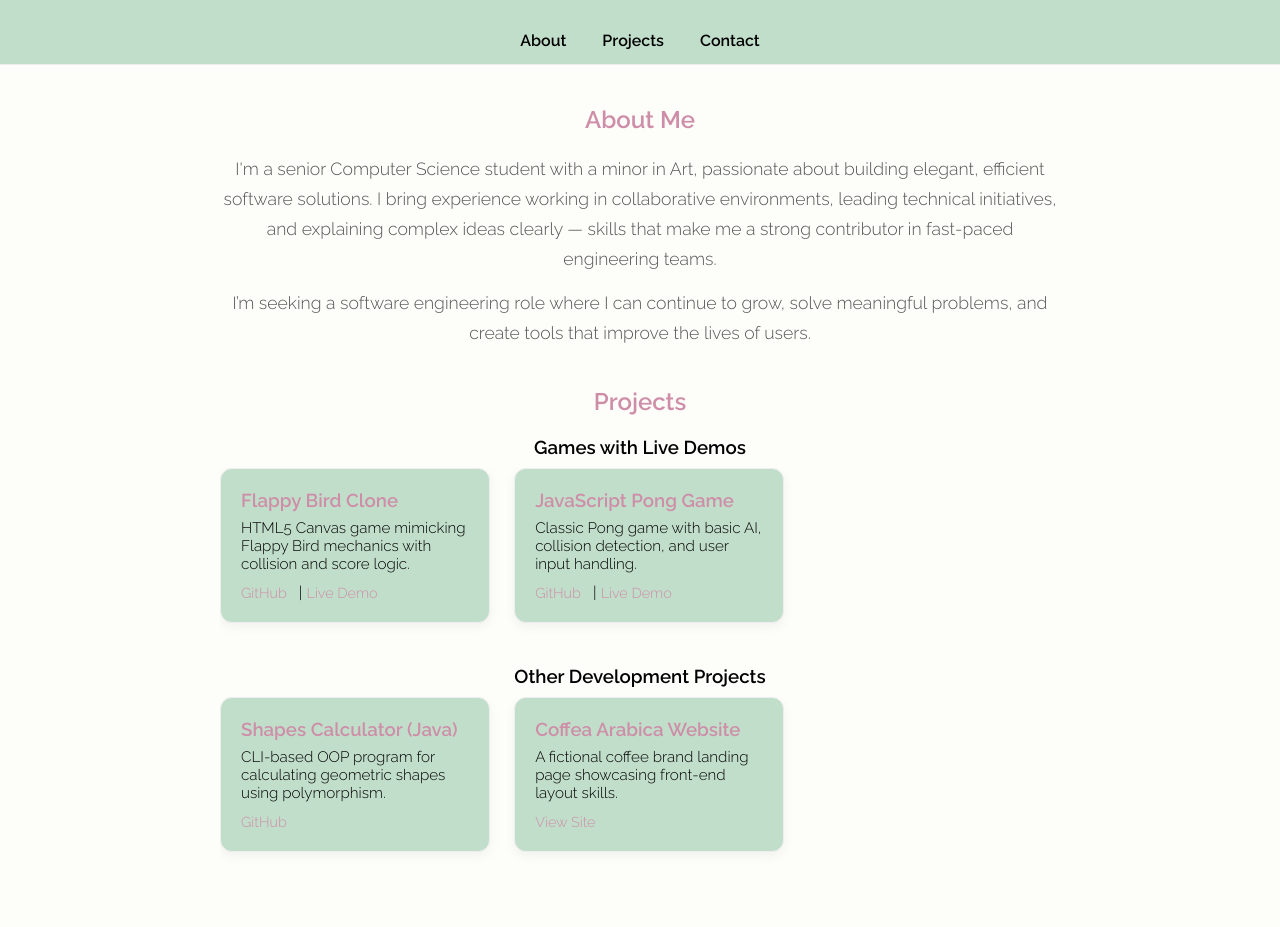
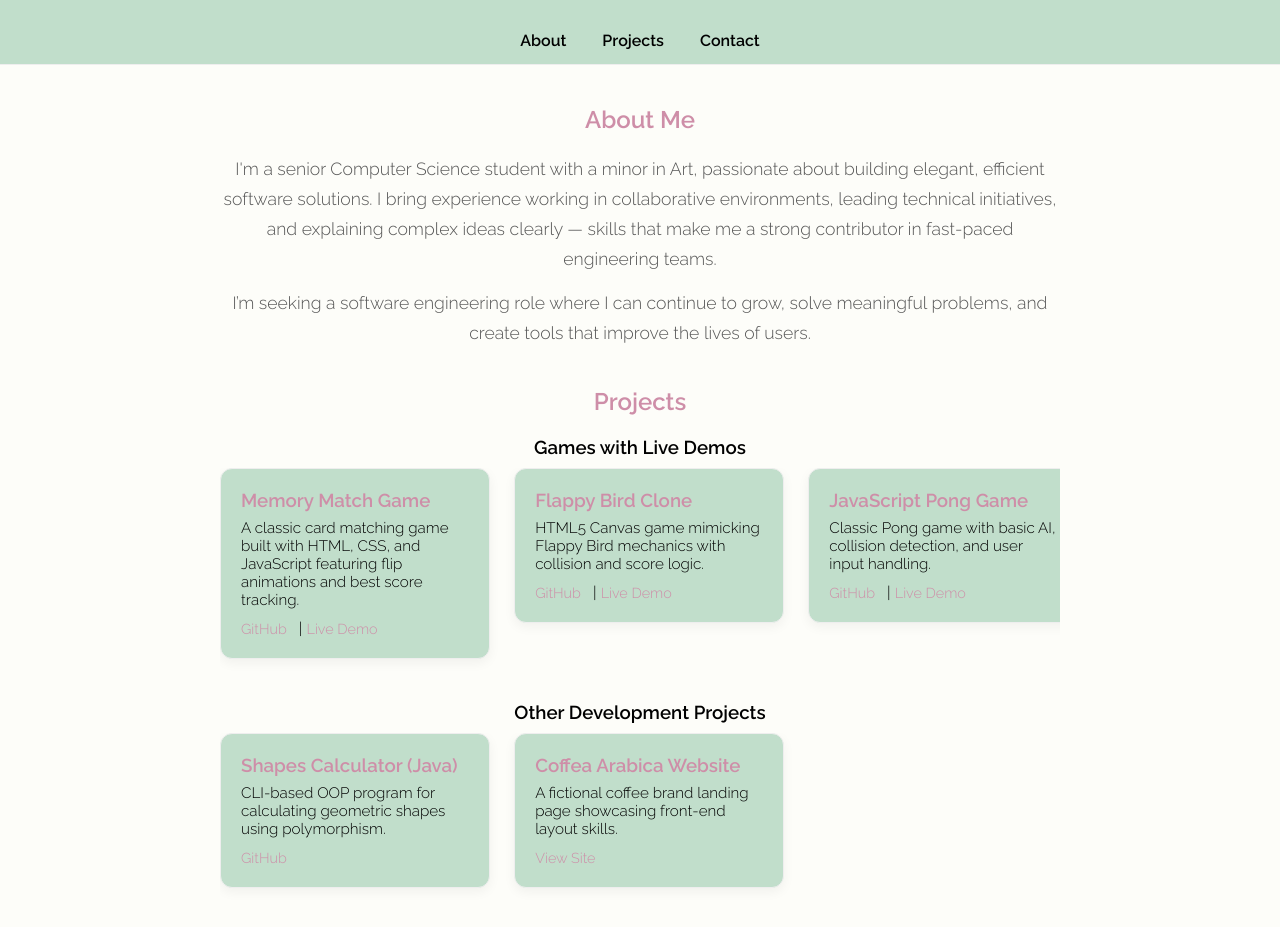
Before and after one commit to mtread/mtread.github.io, a plain HTML site: page index.html in a window 1280 px wide. Shown: the part 165-1092 px from the top of the page. Drawn offline with Linux system fonts and the light colour scheme.

Commit message:
Update index.html

```diff
--- a/index.html
+++ b/index.html
@@ -211,6 +211,13 @@
   <h3 style="margin: 20px 0 10px; color: var(--text); text-align: center;">Games with Live Demos</h3>
   <div class="project-row">
     <div class="project-card">
+     <h3>Memory Match Game</h3>
+     <p>A classic card matching game built with HTML, CSS, and JavaScript featuring flip animations and best score tracking.</p>
+     <a href="https://github.com/mtread/memory-match" target="_blank" rel="noopener noreferrer">GitHub</a> |
+    <a href="https://mtread.github.io/memory-match/" target="_blank" rel="noopener noreferrer">Live Demo</a>
+  </div>
+
+    <div class="project-card">
       <h3>Flappy Bird Clone</h3>
       <p>HTML5 Canvas game mimicking Flappy Bird mechanics with collision and score logic.</p>
       <a href="https://github.com/mtread/flappy-bird-js" target="_blank">GitHub</a> |
```
